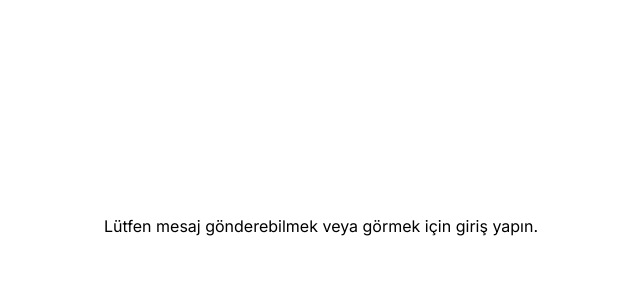
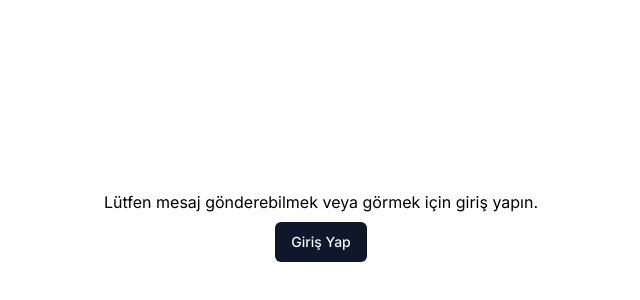
Before and after one commit to emirhanpisgin/irc-kryp-dev, a Next.js app: page / in a window 1280 px wide. Shown: the part 174-474 px from the top of the page, without its empty margins (319-959 px from the left). Built offline with nearby package versions, Linux system fonts and the light colour scheme; no server answers.

Commit message:
implemented unauthorized home page

```diff
--- a/src/app/page.tsx
+++ b/src/app/page.tsx
@@ -1,20 +1,20 @@
-import { auth } from "@/lib/auth";
+import { Button } from "@/components/ui/button";
+import { auth, signIn } from "@/lib/auth";
+import SignIn from "./sign-in";
 
 export default async function Home() {
     const session = await auth();
 
     return (
-        <main className="grid place-items-center h-screen">
+        <main>
             {session ? (
                 <div>
 
                 </div>
             ) : (
-                <div>
+                <div className="flex flex-col items-center gap-2">
                     Lütfen mesaj gönderebilmek veya görmek için giriş yapın.
-                    <div>
-
-                    </div>
+                    <SignIn />
                 </div>
             )}
         </main>
--- /dev/null
+++ b/src/app/sign-in.tsx
@@ -0,0 +1,12 @@
+"use client";
+
+import { Button } from "@/components/ui/button";
+import { signIn } from "next-auth/react";
+
+export default function SignIn() {
+    return (
+        <Button className="w-min" onClick={() => signIn()}>
+            Giriş Yap
+        </Button>
+    );
+}
```
